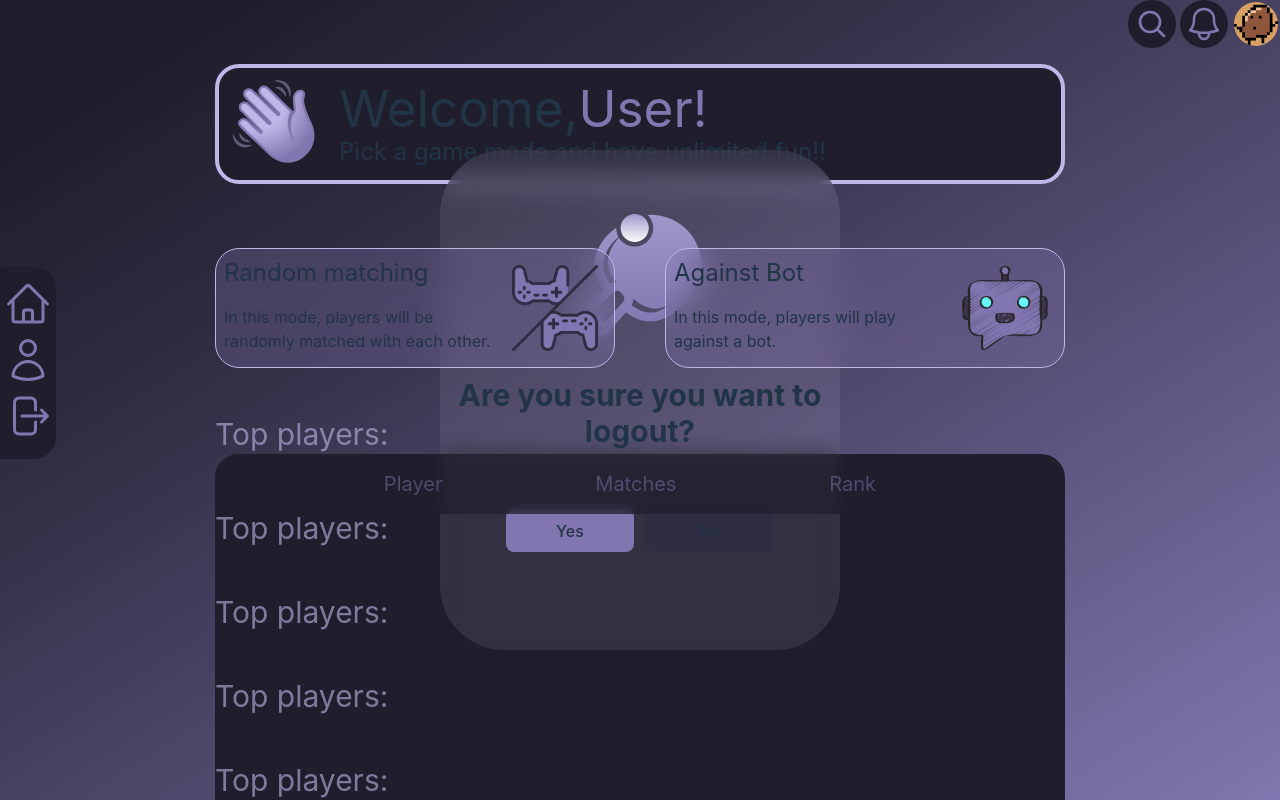
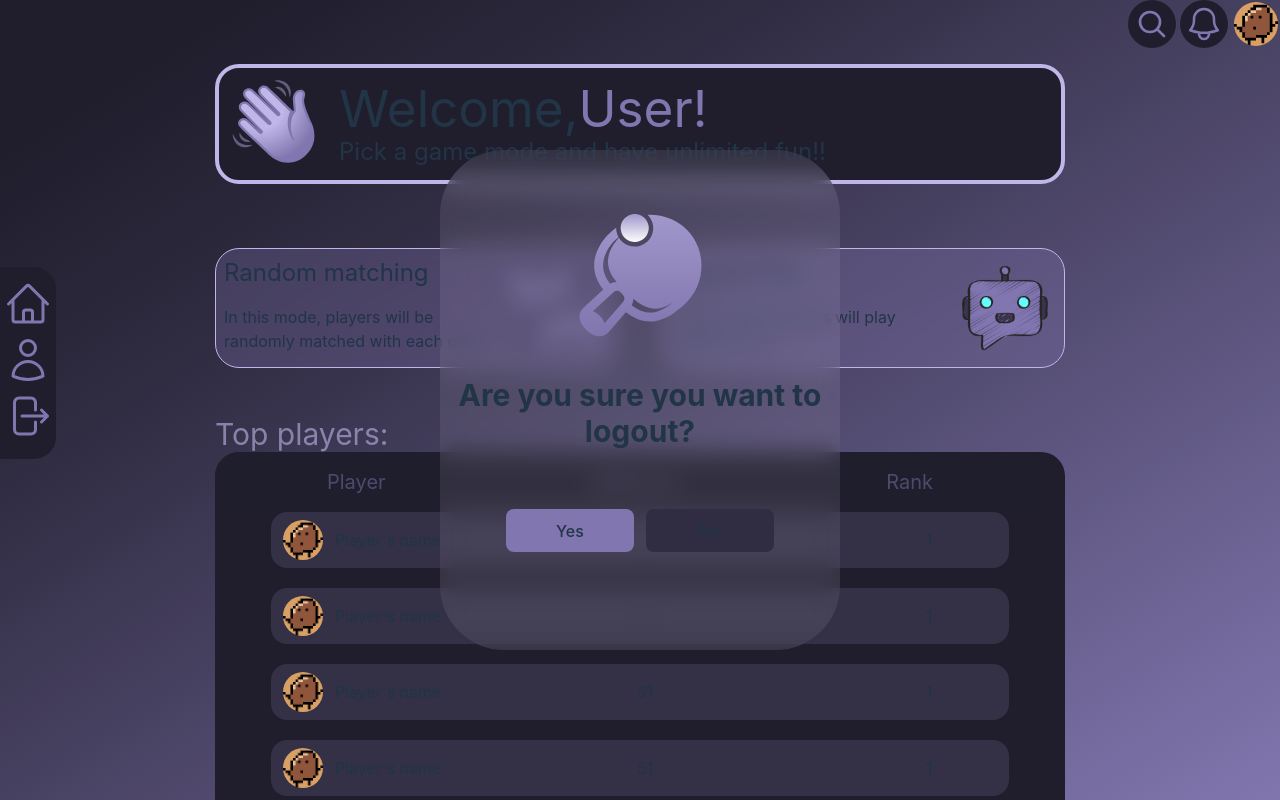
Before and after one commit to mohamed-souiyeh/ft_transcendence, a React (Vite) app in the folder front-end/: page /home in a window 1280 px wide. Both pictures are taken after a click on the button 28 px from the left and 415 px from the top of the page. Built offline with nearby package versions, Linux system fonts and the light colour scheme; no server answers.

Commit message:
worked on ranked elemnt, needs data to add props

```diff
--- a/front-end/src/pages/components/logout.tsx
+++ b/front-end/src/pages/components/logout.tsx
@@ -4,7 +4,7 @@ function Logout({open, onClose} : {open : boolean, onClose : () => any;})  {
   if (!open) return null
   return (
     <>
-      <div onClick={onClose} className="w-screen h-screen absolute grid place-content-center">
+      <div onClick={onClose} className="w-screen h-screen absolute grid place-content-center z-50">
         <div onClick={ (e) => {e.stopPropagation()}} className="h-[500px] w-[400px] bg-purple-tone-2 backdrop-blur-md bg-opacity-10 rounded-[64px]">
           <div className="pt-16 pb-5 grid place-content-center">
             <img src={Logo} />
--- /dev/null
+++ b/front-end/src/pages/components/ranked.tsx
@@ -0,0 +1,32 @@
+import pic from '../../assets/taha.jpg'
+
+//so.. this function should be taking args, bc we gon use them in showing Player's infos
+
+function Ranked() {
+  return(
+  <>
+      <div className='mb-5 mx-14 h-14 bg-[#343045] flex place-content-between rounded-2xl '>
+
+        <div className=' flex '>
+          <div className='grid place-content-center ml-2 w-12'>
+            <img className='rounded-full h-10 w-10' src={pic}/>
+          </div>
+          <div className='grid place-content-center ml-2'>
+            <p> Player's name </p>
+          </div>
+        </div>
+
+        <div className='w-[160px] grid place-content-center'>
+          <p> 51 </p>
+        </div>
+
+        <div className='w-[160px] grid place-content-center'>
+          <p> 1 </p>
+        </div>
+      </div>
+  </>
+  )
+}
+
+
+export default Ranked;
--- a/front-end/src/pages/components/sidebar.tsx
+++ b/front-end/src/pages/components/sidebar.tsx
@@ -6,7 +6,7 @@ function SideBar () {
   const [openModal, setOpenModal] = useState(false);
   return(
     <>
-      <div className="bg-purple-sh-2 w-14 h-48 rounded-r-[22px] left-0 inset-y-1/3 absolute grid place-content-center ">
+      <div className="bg-purple-sh-2 w-14 h-48 rounded-r-[22px] left-0 inset-y-1/3 absolute grid place-content-center z-20">
 
         <Link  to="/home">
           <div className='py-1'>
--- a/front-end/src/pages/home.tsx
+++ b/front-end/src/pages/home.tsx
@@ -3,6 +3,7 @@ import SideBar from "./components/sidebar";
 import hi from "../assets/hi.svg"
 import bot from "../assets/bot.png";
 import controllers  from "../assets/controllers.png";
+import Ranked from "./components/ranked";
 
 function Home () {
   return (
@@ -48,16 +49,22 @@ function Home () {
         </div>
 
 
-        <div className="bg-purple-sh-2 h-[100%]  w-[850px] rounded-t-3xl  overflow-auto">
-          <div className="fixed w-[830px] flex place-content-evenly bg-purple-sh-2 bg-opacity-70 backdrop-blur-sm rounded-t-3xl p-4" >
+        <div className="bg-purple-sh-2 h-[100%]  w-[850px] rounded-t-3xl overflow-auto">
+          <div className="sticky top-0 w-[830px] flex place-content-between bg-purple-sh-2 bg-opacity-70 backdrop-blur-sm rounded-t-3xl px-28 py-4 z-0" >
             <p className="text-xl text-purple text-opacity-50">Player</p>
             <p className="text-xl text-purple text-opacity-50">Matches</p>
             <p className="text-xl text-purple text-opacity-50">Rank</p>
           </div>
-          <p className="mt-14 text-purple-tone-1 text-3xl text-opacity-60"> Top players: </p>
-          <p className="mt-12 text-purple-tone-1 text-3xl text-opacity-60"> Top players: </p>
-          <p className="mt-12 text-purple-tone-1 text-3xl text-opacity-60"> Top players: </p>
-          <p className="mt-12 text-purple-tone-1 text-3xl text-opacity-60"> Top players: </p>
+          <Ranked/>
+          <Ranked/>
+          <Ranked/>
+          <Ranked/>
+          <Ranked/>
+          <Ranked/>
+          <Ranked/>
+          <Ranked/>
+          <Ranked/>
+          <Ranked/>
                {/* we need some data in here, top players and their amount, so we could loop on them, put their names and number of matches they played and render them using a an element i will code later */}
         </div>
 
```
